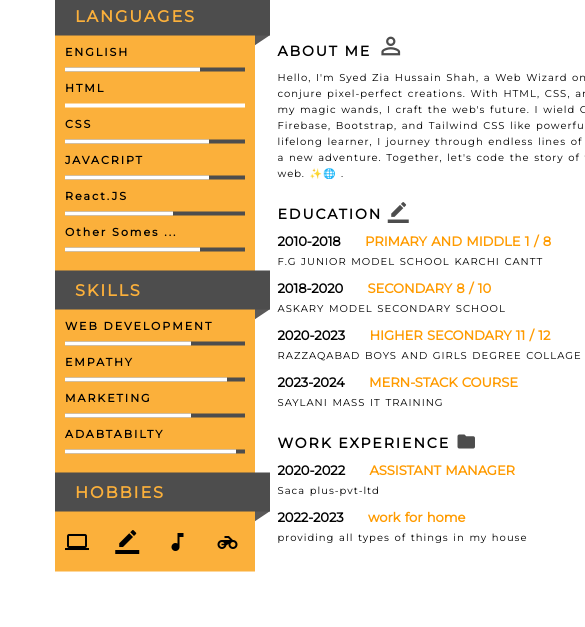
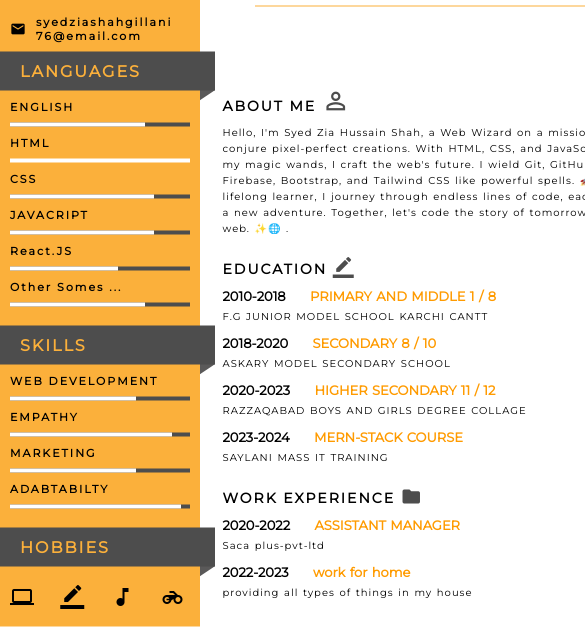
Before and after one commit to zia-hussain/MY-CV-Assignment, a plain HTML site: page index.html in a window 390 px wide. Shown: the part 386-1013 px from the top of the page, 585 px wide, since content can reach past the window. Before the commit the page ends 958 px from the top, so only its background shows below. Drawn offline with Linux system fonts and the light colour scheme.

Commit message:
Screen chnages

```diff
--- a/style.css
+++ b/style.css
@@ -200,8 +200,8 @@ hr{
 
   .main {
 
-    margin-top: 35px; /* Adjust margin for mobile */
-    margin-left: 185px;
+    margin-top: 90px;
+    margin-left: 130px;
   }
 
   .profile-img {
```
